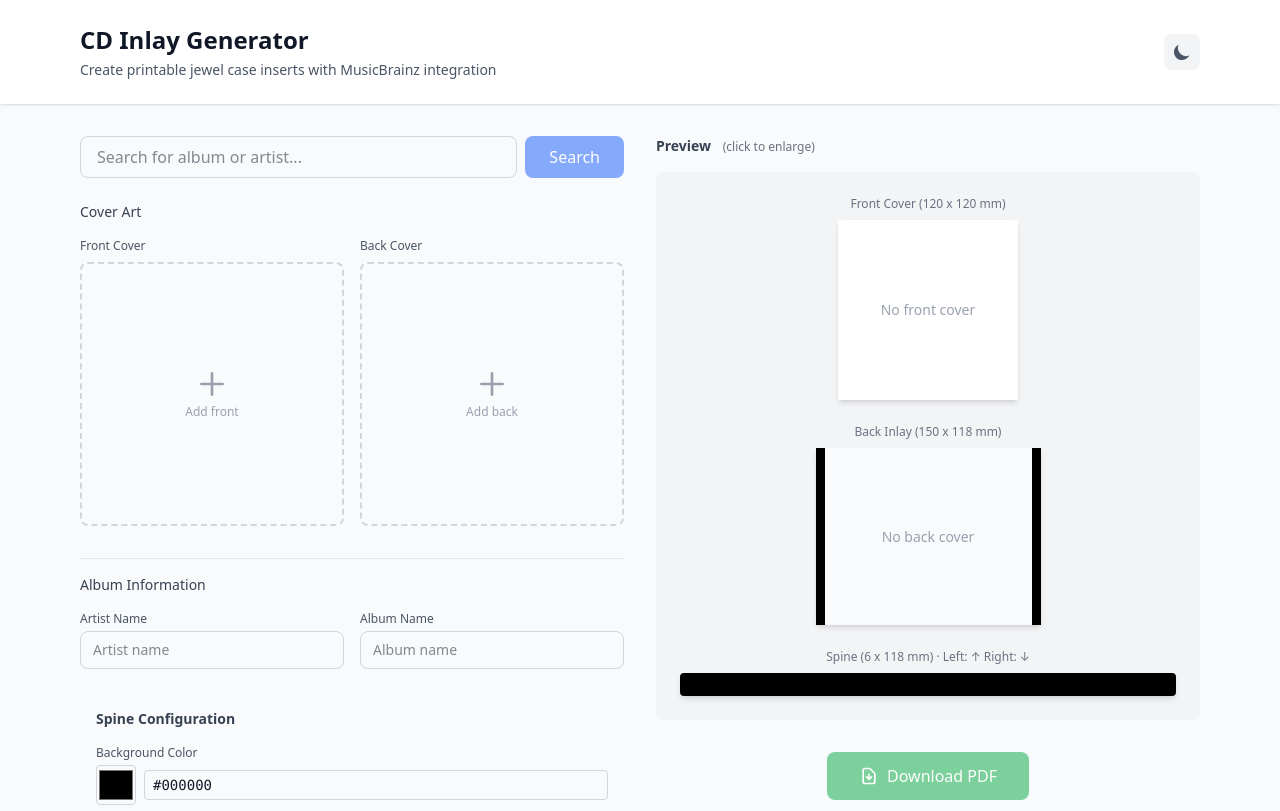
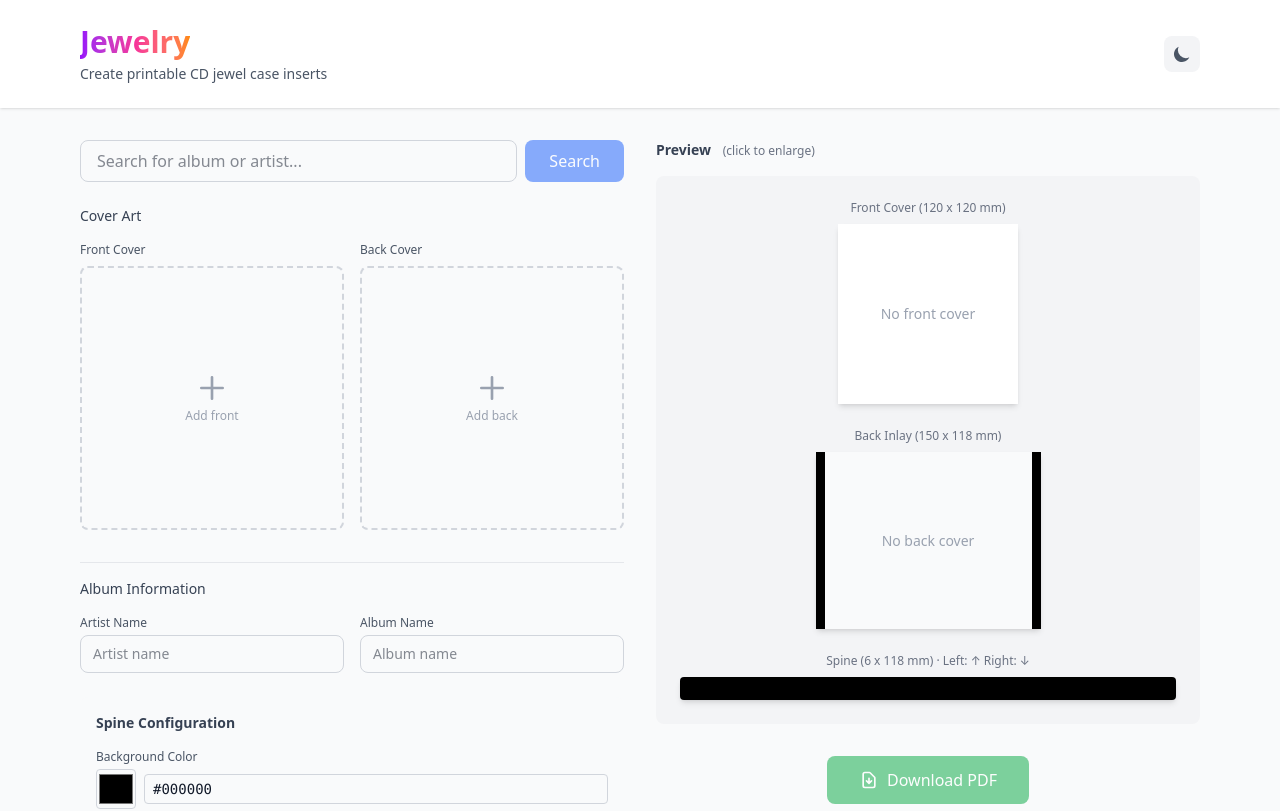
Before and after one commit to and1mon/jewelry, a Vue app: page / in a window 1280 px wide. Shown: the top 811 px of the page. Built offline with nearby package versions, Linux system fonts and the light colour scheme.

Commit message:
Add app name in headline

```diff
--- a/index.html
+++ b/index.html
@@ -4,7 +4,7 @@
     <meta charset="UTF-8" />
     <link rel="icon" type="image/svg+xml" href="/favicon.svg" />
     <meta name="viewport" content="width=device-width, initial-scale=1.0" />
-    <title>CD Inlay Generator</title>
+    <title>Jewelry - CD Inlay Generator</title>
   </head>
   <body>
     <div id="app"></div>
--- a/src/App.vue
+++ b/src/App.vue
@@ -4,11 +4,13 @@
     <header class="bg-white dark:bg-gray-800 shadow-sm">
       <div class="max-w-6xl mx-auto px-4 py-6 flex items-center justify-between">
         <div>
-          <h1 class="text-2xl font-bold text-gray-900 dark:text-white">
-            CD Inlay Generator
+          <h1 class="text-3xl font-bold">
+            <span class="bg-gradient-to-r from-purple-600 via-pink-500 to-orange-400 bg-clip-text text-transparent">
+              Jewelry
+            </span>
           </h1>
           <p class="mt-1 text-sm text-gray-600 dark:text-gray-400">
-            Create printable jewel case inserts with MusicBrainz integration
+            Create printable CD jewel case inserts
           </p>
         </div>
         <!-- Dark Mode Toggle -->
```
